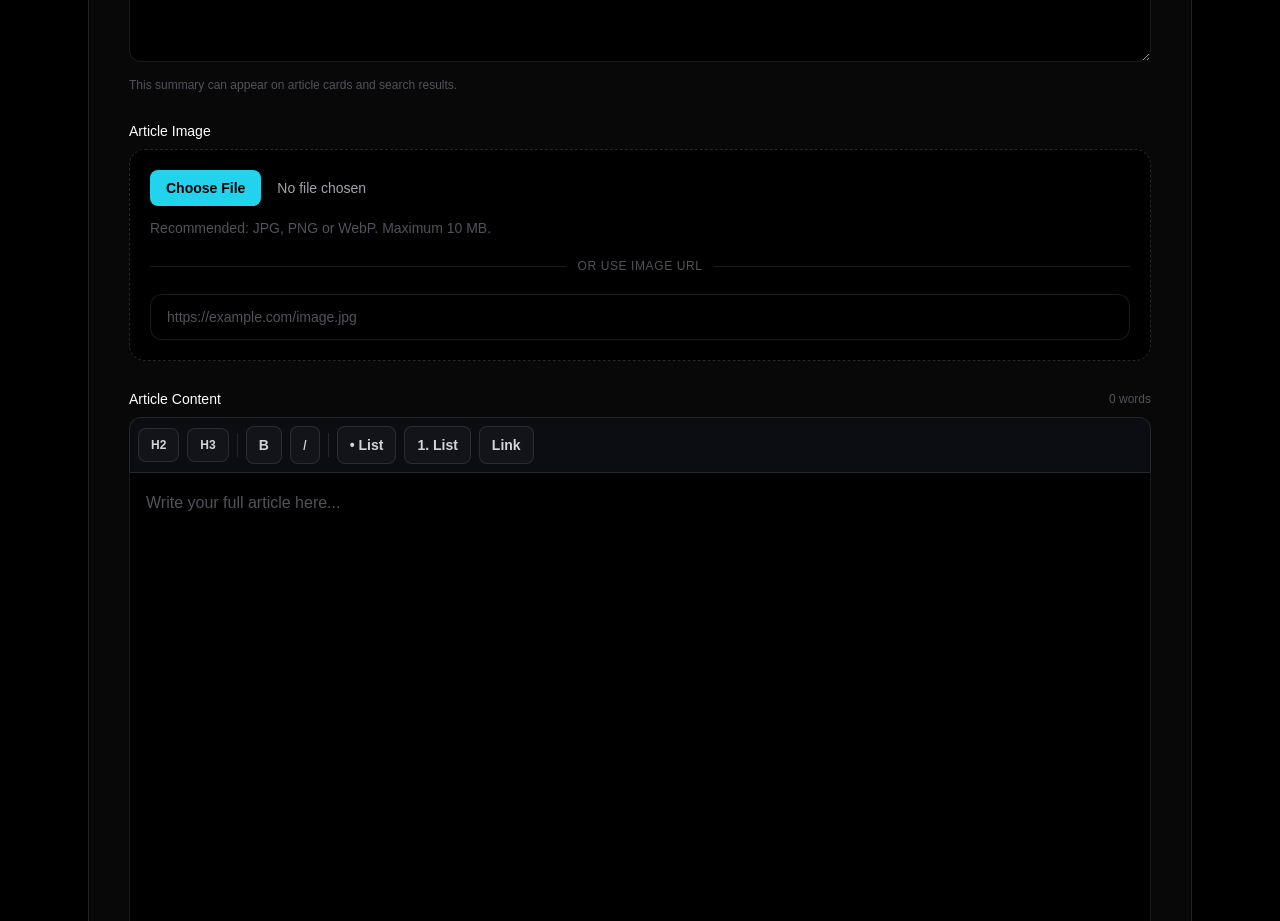
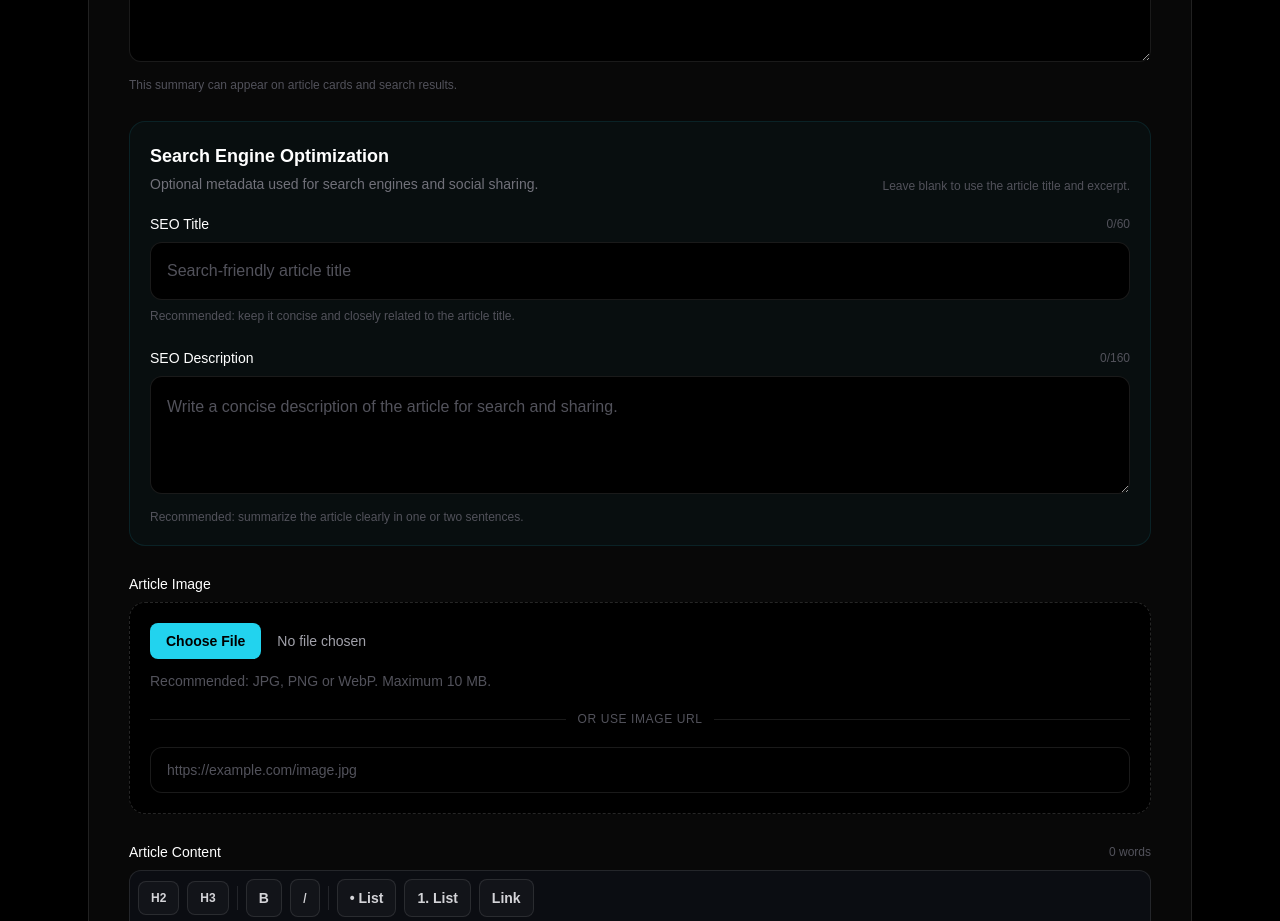
Before and after one commit to ravipersonaliitb-droid/TechHunt, a Next.js app: page /admin/articles/new in a window 1280 px wide. Shown: the part 920-1841 px from the top of the page. Built offline with nearby package versions, Linux system fonts and the light colour scheme; no server answers.

Commit message:
Add SEO fields to create article

```diff
--- a/app/admin/articles/new/page.tsx
+++ b/app/admin/articles/new/page.tsx
@@ -23,6 +23,8 @@ const categories = [
 const MAX_IMAGE_SIZE = 10 * 1024 * 1024;
 const MAX_TITLE_LENGTH = 120;
 const MAX_EXCERPT_LENGTH = 300;
+const MAX_SEO_TITLE_LENGTH = 60;
+const MAX_SEO_DESCRIPTION_LENGTH = 160;
 
 export default function CreateArticlePage() {
   const router = useRouter();
@@ -33,6 +35,8 @@ export default function CreateArticlePage() {
   const [category, setCategory] = useState("AI");
   const [author, setAuthor] = useState("TechHunt");
   const [excerpt, setExcerpt] = useState("");
+  const [seoTitle, setSeoTitle] = useState("");
+  const [seoDescription, setSeoDescription] = useState("");
   const [content, setContent] = useState("");
 
   const [status, setStatus] = useState<"draft" | "published">(
@@ -52,6 +56,8 @@ export default function CreateArticlePage() {
 
   const titleCount = title.length;
   const excerptCount = excerpt.length;
+  const seoTitleCount = seoTitle.length;
+  const seoDescriptionCount = seoDescription.length;
 
   const wordCount = content.trim()
     ? content.trim().split(/\s+/).length
@@ -522,6 +528,8 @@ export default function CreateArticlePage() {
       const cleanTitle = title.trim();
       const cleanSlug = slug.trim();
       const cleanExcerpt = excerpt.trim();
+      const cleanSeoTitle = seoTitle.trim();
+      const cleanSeoDescription = seoDescription.trim();
       const cleanContent = content.trim();
 
       const cleanAuthor =
@@ -564,6 +572,21 @@ export default function CreateArticlePage() {
       if (cleanExcerpt.length < 30) {
         throw new Error(
           "Article excerpt should contain at least 30 characters."
+        );
+      }
+
+      if (cleanSeoTitle.length > MAX_SEO_TITLE_LENGTH) {
+        throw new Error(
+          `SEO title must be ${MAX_SEO_TITLE_LENGTH} characters or fewer.`
+        );
+      }
+
+      if (
+        cleanSeoDescription.length >
+        MAX_SEO_DESCRIPTION_LENGTH
+      ) {
+        throw new Error(
+          `SEO description must be ${MAX_SEO_DESCRIPTION_LENGTH} characters or fewer.`
         );
       }
 
@@ -634,6 +657,8 @@ export default function CreateArticlePage() {
           slug: cleanSlug,
           title: cleanTitle,
           excerpt: cleanExcerpt,
+          seo_title: cleanSeoTitle || null,
+          seo_description: cleanSeoDescription || null,
           content: cleanContent,
           category,
           author: cleanAuthor,
@@ -974,6 +999,104 @@ export default function CreateArticlePage() {
                   This summary can appear on article cards and
                   search results.
                 </p>
+              </div>
+
+              {/* SEO */}
+              <div className="rounded-2xl border border-cyan-400/10 bg-cyan-400/[0.03] p-5">
+                <div className="flex flex-col justify-between gap-2 sm:flex-row sm:items-end">
+                  <div>
+                    <h3 className="text-lg font-semibold">
+                      Search Engine Optimization
+                    </h3>
+
+                    <p className="mt-1 text-sm text-zinc-500">
+                      Optional metadata used for search engines and social sharing.
+                    </p>
+                  </div>
+
+                  <span className="text-xs text-zinc-600">
+                    Leave blank to use the article title and excerpt.
+                  </span>
+                </div>
+
+                <div className="mt-5 space-y-6">
+                  <div>
+                    <div className="mb-2 flex items-center justify-between">
+                      <label
+                        htmlFor="seoTitle"
+                        className="block text-sm font-medium"
+                      >
+                        SEO Title
+                      </label>
+
+                      <span
+                        className={`text-xs ${
+                          seoTitleCount >= MAX_SEO_TITLE_LENGTH
+                            ? "text-red-400"
+                            : "text-zinc-600"
+                        }`}
+                      >
+                        {seoTitleCount}/{MAX_SEO_TITLE_LENGTH}
+                      </span>
+                    </div>
+
+                    <input
+                      id="seoTitle"
+                      type="text"
+                      value={seoTitle}
+                      maxLength={MAX_SEO_TITLE_LENGTH}
+                      onChange={(event) =>
+                        setSeoTitle(event.target.value)
+                      }
+                      placeholder={title || "Search-friendly article title"}
+                      className="w-full rounded-xl border border-white/10 bg-black px-4 py-4 text-white outline-none transition placeholder:text-zinc-600 focus:border-cyan-400"
+                    />
+
+                    <p className="mt-2 text-xs text-zinc-600">
+                      Recommended: keep it concise and closely related to the article title.
+                    </p>
+                  </div>
+
+                  <div>
+                    <div className="mb-2 flex items-center justify-between">
+                      <label
+                        htmlFor="seoDescription"
+                        className="block text-sm font-medium"
+                      >
+                        SEO Description
+                      </label>
+
+                      <span
+                        className={`text-xs ${
+                          seoDescriptionCount >= MAX_SEO_DESCRIPTION_LENGTH
+                            ? "text-red-400"
+                            : "text-zinc-600"
+                        }`}
+                      >
+                        {seoDescriptionCount}/{MAX_SEO_DESCRIPTION_LENGTH}
+                      </span>
+                    </div>
+
+                    <textarea
+                      id="seoDescription"
+                      value={seoDescription}
+                      maxLength={MAX_SEO_DESCRIPTION_LENGTH}
+                      rows={3}
+                      onChange={(event) =>
+                        setSeoDescription(event.target.value)
+                      }
+                      placeholder={
+                        excerpt ||
+                        "Write a concise description of the article for search and sharing."
+                      }
+                      className="w-full resize-y rounded-xl border border-white/10 bg-black px-4 py-4 leading-7 text-white outline-none transition placeholder:text-zinc-600 focus:border-cyan-400"
+                    />
+
+                    <p className="mt-2 text-xs text-zinc-600">
+                      Recommended: summarize the article clearly in one or two sentences.
+                    </p>
+                  </div>
+                </div>
               </div>
 
               {/* Image */}
```
